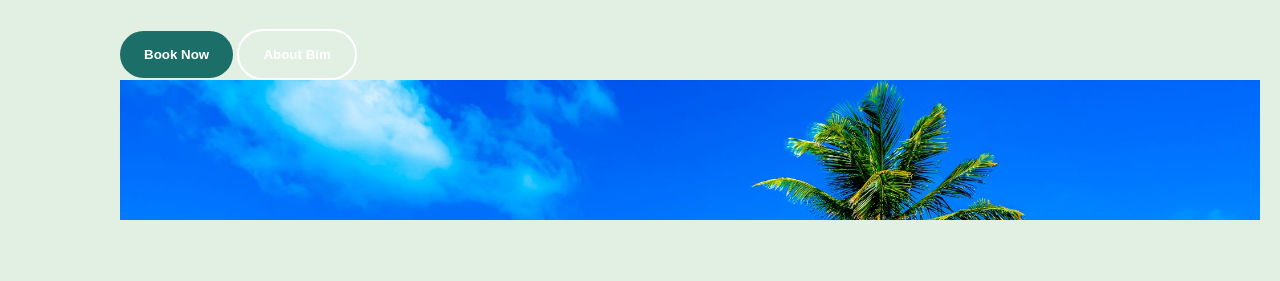
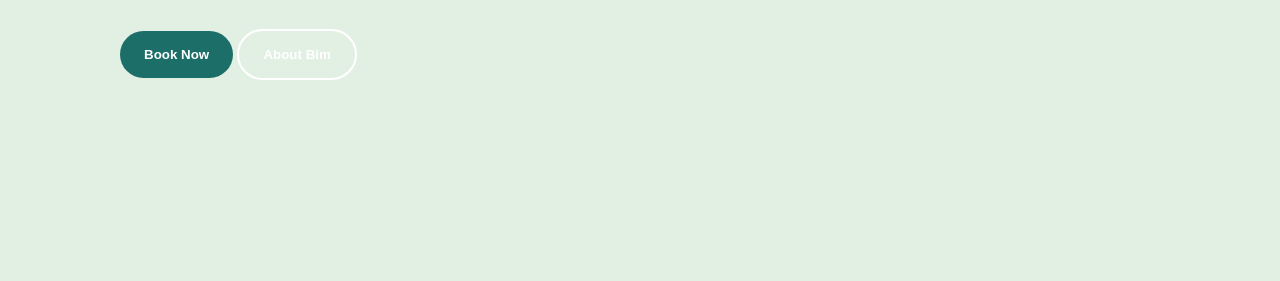
Before and after one commit to khidg/bimtravel, a plain HTML site: page index.html in a window 1280 px wide. Shown: the part 375-656 px from the top of the page. Drawn offline with nearby package versions, Linux system fonts and the light colour scheme.

Commit message:
Update index.html

```diff
--- a/index.html
+++ b/index.html
@@ -53,7 +53,7 @@
         </div>
 
         <div class="header-img">
-           <img src="img/bim_beach.jpg" alt="">
+         <!--  <img src="img/bim_beach.jpg" alt=""> -->
         </div>
       </div>
     </div>
```
